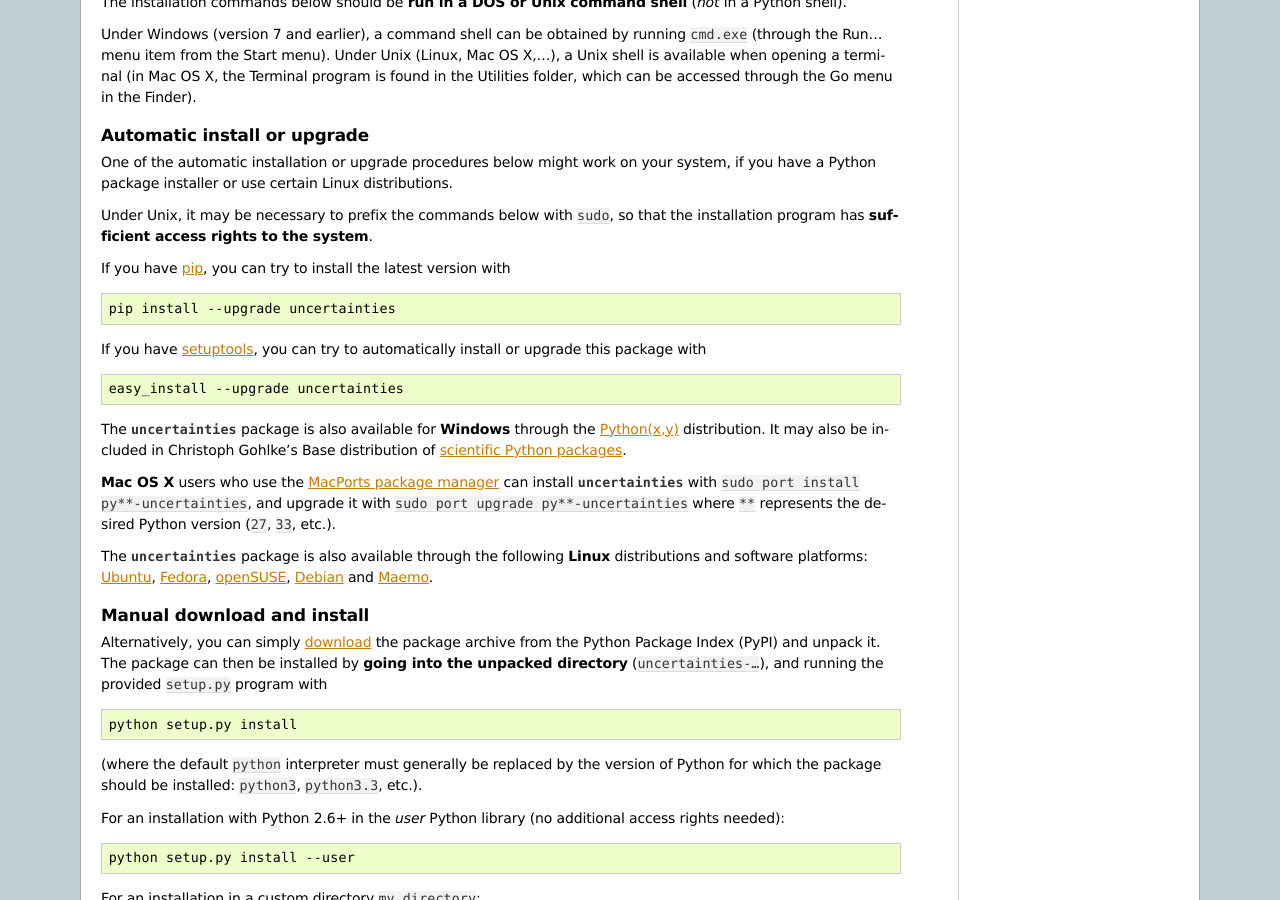
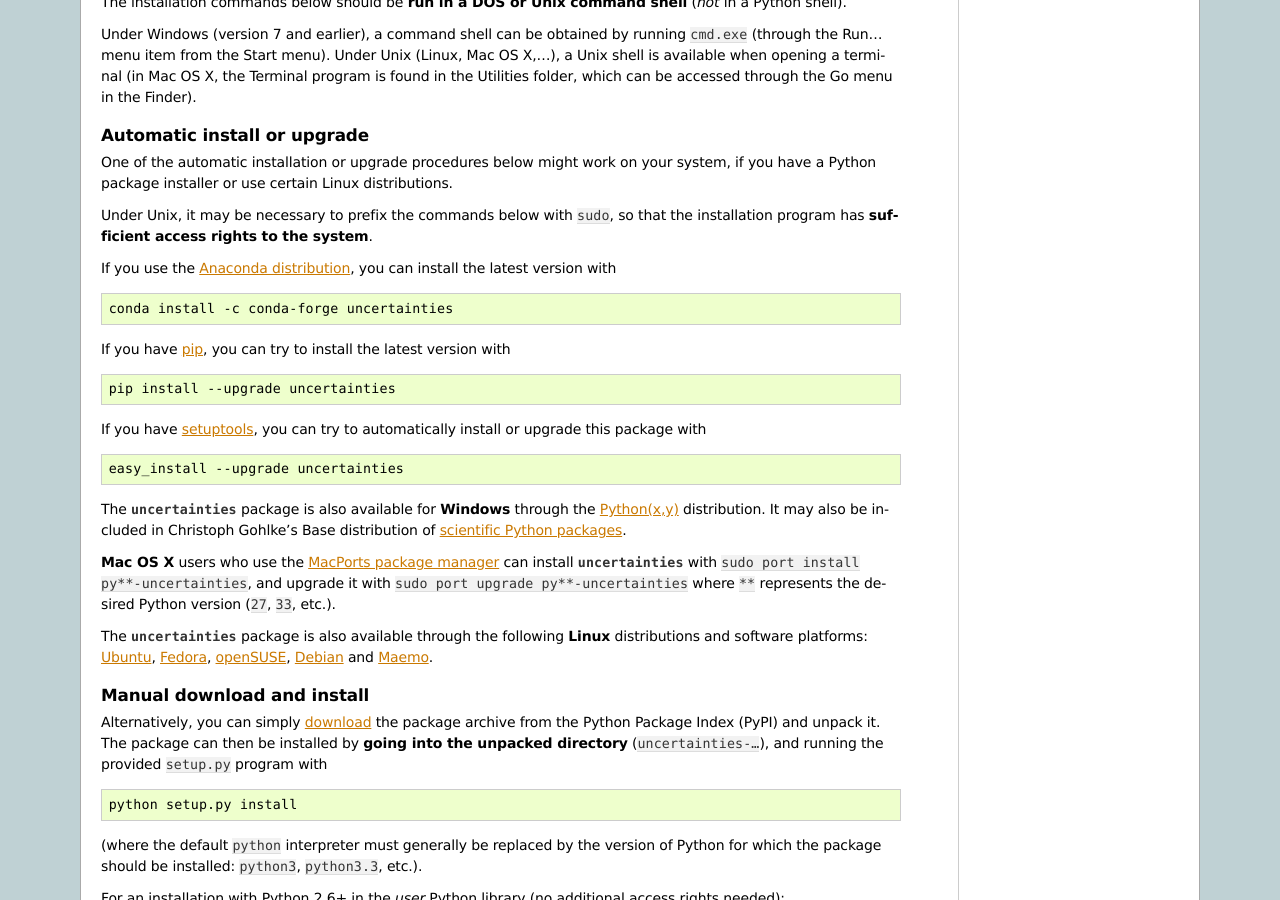
Before and after one commit to lmfit/uncertainties, a Sphinx documentation site: the page built from doc/index.rst, in a window 1280 px wide and 900 px high, scrolled down 1795 px. Built offline with Sphinx 7.4.7, drawn with Linux system fonts in a browser that asks for light colours; pages that are not in the unit, such as notebooks, are missing from menus; the version number could not be read and is left out.

Commit message:
Added installation instruction for the ubiquitous Anaconda distribution.

```diff
--- a/doc/index.rst
+++ b/doc/index.rst
@@ -130,6 +130,13 @@ Linux distributions.
 Under Unix, it may be necessary to prefix the commands below with
 ``sudo``, so that the installation program has **sufficient access
 rights to the system**.
+
+If you use the `Anaconda distribution <https://www.anaconda.com>`_,
+you can install the latest version with
+
+.. code-block:: sh
+
+   conda install -c conda-forge uncertainties
 
 If you have `pip <http://pip.openplans.org/>`_, you can try to install
 the latest version with
```
